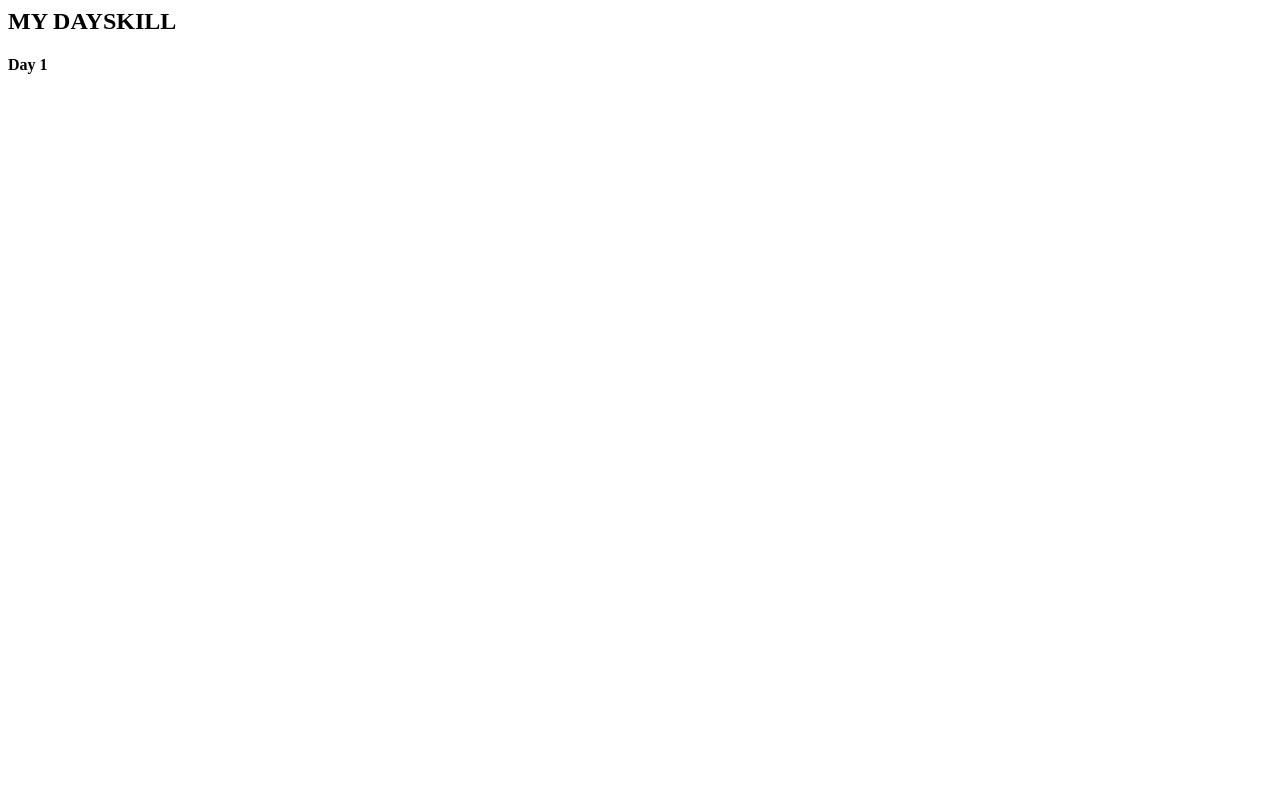
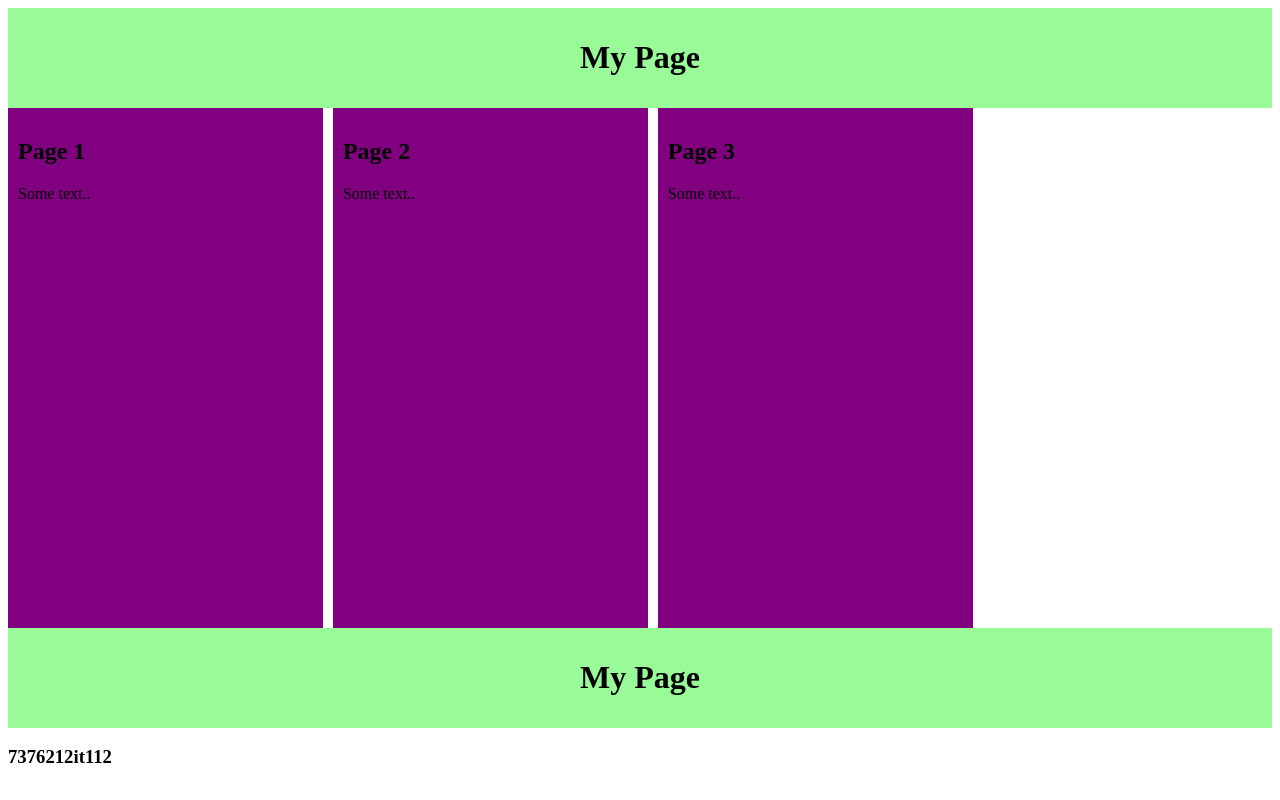
Before and after one commit to barath-it21/hello, a plain HTML site: page index.html in a window 1280 px wide. Drawn offline with Linux system fonts and the light colour scheme.

Commit message:
second commit

```diff
--- a/index.html
+++ b/index.html
@@ -1,8 +1,55 @@
 <html>
 <head>
-<h2>MY DAYSKILL</h2>
 </head>
+<style>
+.column {
+  float: left;
+  width: 23.33%;
+  padding: 10px;
+  height: 500px;
+  margin-right: 10px;
+}
+.row:after {
+  content: "";
+  display: table;
+  clear: both;
+}
+.header{
+ background-color:#98FB98;
+ padding:10px;
+ text-align: center;
+}
+.footer{
+ background-color:#98FB98;
+ padding:10px;
+ text-align: center;
+}
+</style>
 <body>
-<h4>Day 1</h4>
+<body>
+<div class="header">
+ <h1>My Page</h1>
+</div>
+
+
+
+<div class="row">
+  <div class="column" style="background-color:#800080;">
+    <h2 style=text-color:white>Page 1 </h2>
+    <p>Some text..</p>
+  </div>
+  <div class="column" style="background-color:#800080;">
+    <h2>Page 2</h2>
+    <p>Some text..</p>
+  </div>
+  <div class="column" style="background-color:#800080;">
+    <h2>Page 3</h2>
+    <p>Some text..</p>
+  </div>
+</div>
+<div class="footer">
+ <h1>My Page</h1>
+</div>
+<h3>7376212it112</h3>
 </body>
 </html>
```
